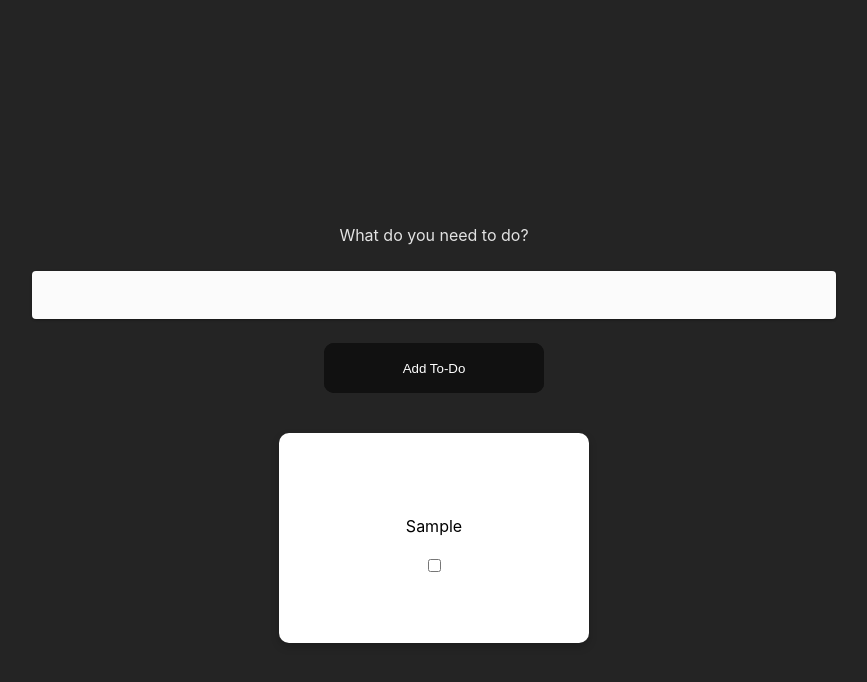
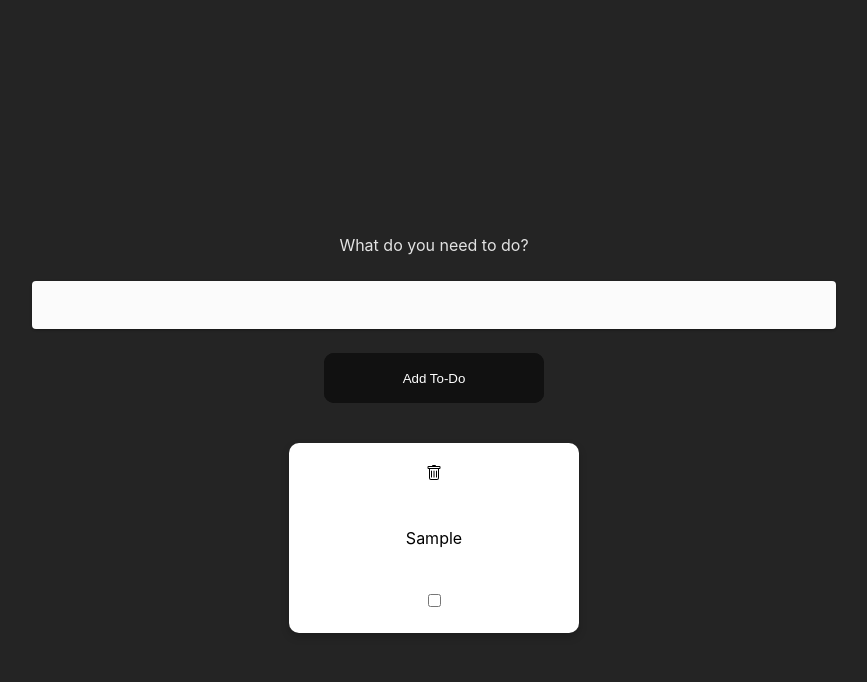
Before and after one commit to PetDios9/typescript-todo, a React (Vite) app: page / in a window 1280 px wide. Both pictures are taken after typing "Sample" into the empty fields and a click on the button "Add To-Do". Shown: the top 682 px of the page, without its empty margins (206-1073 px from the left). Built offline with nearby package versions, Linux system fonts and the light colour scheme.

Commit message:
feat: added ability to remove todos

```diff
--- a/src/components/ui/Card.tsx
+++ b/src/components/ui/Card.tsx
@@ -1,11 +1,19 @@
+import { useDispatch } from "react-redux";
+import { AppDispatch } from "../../redux/todoStore";
+import { removeTodo } from "../../redux/slices/todosSlice";
+
 interface CardProps {
   id: string,
   description: string;
 }
 
 function Card({ description, id } : CardProps) {
+  const dispatch = useDispatch<AppDispatch>()
   return (
     <div className="card">
+      <button className="trash-button" onClick={() => dispatch(removeTodo(id))}>
+        <svg xmlns="http://www.w3.org/2000/svg" width="16" height="16" fill="currentColor" className="bi bi-trash" viewBox="0 0 16 16"> <path d="M5.5 5.5A.5.5 0 0 1 6 6v6a.5.5 0 0 1-1 0V6a.5.5 0 0 1 .5-.5zm2.5 0a.5.5 0 0 1 .5.5v6a.5.5 0 0 1-1 0V6a.5.5 0 0 1 .5-.5zm3 .5a.5.5 0 0 0-1 0v6a.5.5 0 0 0 1 0V6z"/> <path fill-rule="evenodd" d="M14.5 3a1 1 0 0 1-1 1H13v9a2 2 0 0 1-2 2H5a2 2 0 0 1-2-2V4h-.5a1 1 0 0 1-1-1V2a1 1 0 0 1 1-1H6a1 1 0 0 1 1-1h2a1 1 0 0 1 1 1h3.5a1 1 0 0 1 1 1v1zM4.118 4 4 4.059V13a1 1 0 0 0 1 1h6a1 1 0 0 0 1-1V4.059L11.882 4H4.118zM2.5 3V2h11v1h-11z"/> </svg>
+      </button>
         <div className="text-container" key={id}>
             <p>{description}</p>
         </div>
--- a/src/scss/main.scss
+++ b/src/scss/main.scss
@@ -63,8 +63,8 @@
     display: flex;
     flex-direction: column;
     align-items: center;
-    justify-content: center;
-    padding: 30px;
+    justify-content: space-between;
+    padding: 20px;
     margin: 10px;
     .text-container {
        overflow: auto;
@@ -153,3 +153,8 @@
         border: 2px solid rgb(124, 138, 255);
     }
 }
+
+.trash-button{
+    all: unset;
+    cursor: pointer;
+}
```
